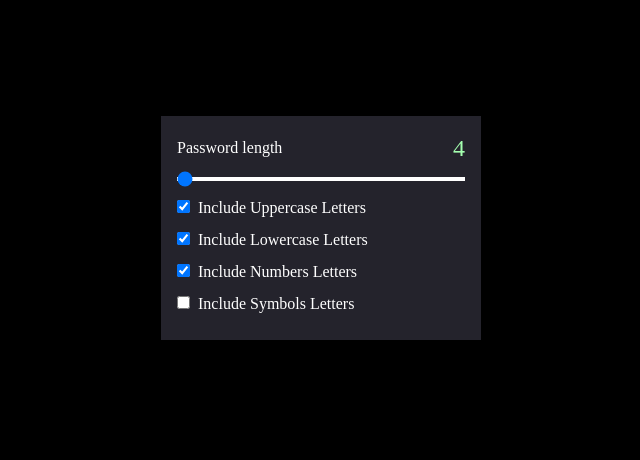
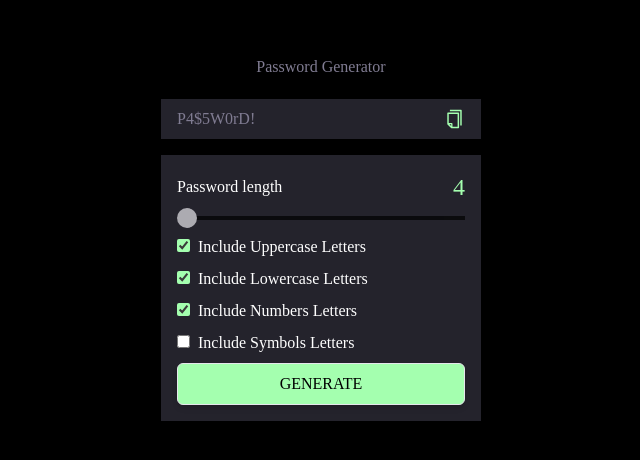
Before and after one commit to gustonstomy/AmaliTech-pre-screening-psswd-gen-app, a React (Vite) app: page / in a window 1280 px wide. Shown: the part 172-632 px from the top of the page, without its empty margins (319-959 px from the left). Built offline with nearby package versions, Linux system fonts and the light colour scheme.

Commit message:
Button Implementation Update

```diff
--- a/package.json
+++ b/package.json
@@ -11,7 +11,8 @@
   },
   "dependencies": {
     "react": "^18.3.1",
-    "react-dom": "^18.3.1"
+    "react-dom": "^18.3.1",
+    "react-icons": "^5.2.1"
   },
   "devDependencies": {
     "@types/react": "^18.3.3",
--- a/src/App.tsx
+++ b/src/App.tsx
@@ -4,17 +4,32 @@ import IncludeUppercase from "./components/IncludeUppercase";
 import IncludeLowercase from "./components/IncludeLowercase";
 import IncludeNumbers from "./components/IncludeNumbers";
 import IncludeSymbols from "./components/IncludeSymbols";
+import { generatePassword } from "./utils/generatePassword";
+import PasswordDisplay from "./components/PasswordDisplay";
+
 
 function App() {
-  const [password, setPassword] = useState<String | null>(null);
+  const [password, setPassword] = useState<string | null>(null);
   const [passwordLength, setPasswordLength] = useState<number>(4);
   const [includeUppercase, setIncludeUppercase] = useState<boolean>(true);
   const [includeLowercase, setIncludeLowercase] = useState<boolean>(true);
   const [includeNumbers, setIncludeNumbers] = useState<boolean>(true);
   const [includeSymbols, setIncludeSymbols] = useState<boolean>(false);
+  function handleGeneratePassword (){
+    const newPassword = generatePassword ({
+      length: passwordLength,
+      includeUppercase,
+      includeLowercase,
+      includeNumbers,
+      includeSymbols,
+    });
+    setPassword(newPassword)
+  }
 
   return (
-    <div className="font-JetBrains flex justify-center items-center min-h-screen bg-black text-white">
+    <div className="font-JetBrains flex flex-col justify-center items-center min-h-screen bg-black text-white">
+      <h1 className="text-Darkgrey-color py-5 fs-l">Password Generator</h1>
+      <PasswordDisplay password={password}/>
       <div className="w-[20rem] bg-Greycolor p-4">
         <PasswordLength
           passwordLength={passwordLength}
@@ -36,6 +51,12 @@ function App() {
           includeSymbols={includeSymbols}
           setIncludeSymbols={setIncludeSymbols}
         />
+        <button onClick={handleGeneratePassword}
+        className="px-4 py-2 bg-GreenColor rounded-md
+        shadow-md w-full border text-black border-solid
+        hover:border-GreenColor
+        hover:text-GreenColor hover:bg-Greycolor transition-all duration-300 uppercase">
+        Generate</button>
       </div>
     </div>
   );
--- /dev/null
+++ b/src/components/PasswordDisplay.tsx
@@ -0,0 +1,37 @@
+import { useState } from 'react';
+import { AiOutlineCopy } from "react-icons/ai";
+
+type PasswordDisplayProps = {
+  password: string | null;
+};
+
+export default function PasswordDisplay({ password }: PasswordDisplayProps) {
+  const [isCopied, setIsCopied] = useState(false);
+
+  const handleCopy = () => {
+    if (password) {
+      navigator.clipboard.writeText(password).then(() => {
+        setIsCopied(true);
+        setTimeout(() => {
+          setIsCopied(false);
+        }, 2000);
+      });
+    }
+  };
+
+  return (
+    <div className="bg-Greycolor text-white px-4 py-2 break-all flex justify-between items-center w-[20rem] mb-4">
+      <div className={password ? "text-white" : "text-Darkgrey-color"}>
+        {password || "P4$5W0rD!"}
+      </div>
+      <button
+        className="copy-btn button flex items-center ml-2"
+        datatype="copy"
+        onClick={handleCopy}
+      >
+        <AiOutlineCopy className="icon w-[21px] h-[24px] text-GreenColor hover:white-color" />
+        {isCopied && <span className="ml-2 text-sm text-green-500">Copied</span>}
+      </button>
+    </div>
+  );
+}
--- a/src/components/PasswordLength.tsx
+++ b/src/components/PasswordLength.tsx
@@ -26,6 +26,9 @@ export default function PasswordLength({
         value={passwordLength}
         className="w-full appearance-none h-1"
         onChange={handlePasswordLengthChange}
+        style={{
+          background: `linear-gradient(to right, #A4FFAF ${(passwordLength - 4) * (100 / 16)}%, black ${(passwordLength - 4) * (100 / 16)}%)`
+        }}
       />
     </div>
   );
--- a/src/index.css
+++ b/src/index.css
@@ -3,3 +3,52 @@
 @tailwind base;
 @tailwind components;
 @tailwind utilities;
+
+@layer base {
+    input[type="checkbox"]{
+        @apply accent-GreenColor;
+    }
+}
+
+input[type="range"] {
+    background: black;
+    outline: none;
+    opacity: 0.7;
+    transition: opacity 0.2s;
+}
+
+input[type="range"]::-webkit-slider-thumb {
+    -webkit-appearance: none;
+    appearance: none;
+    width: 20px;
+    height: 20px;
+    background: #E6E5EA;
+    border-radius: 50%;
+    cursor: pointer;
+
+}
+
+input[type="range"]::-webkit-slider-thumb:hover {
+    border: 1px solid #A4FFAF;
+    background: #18171F;
+}
+
+.copy-btn {
+  background: transparent;
+  border: none;
+  cursor: pointer;
+  display: flex;
+  align-items: center;
+}
+
+.copy-btn .icon {
+  transition: color 0.3s;
+}
+
+.copy-btn .icon:hover {
+  color: grey;
+}
+
+.text-green-500 {
+  color: #22c55e;
+}
--- a/src/utils/passwordUtils.ts
+++ b/src/utils/generatePassword.ts
@@ -1,10 +1,10 @@
 type GeneratePasswordOptions = {
   length: number;
   includeUppercase: boolean;
-  includeLowerercase: boolean;
+  includeLowercase: boolean;
   includeNumbers: boolean;
   includeSymbols: boolean;
-};
+}
 const LOWERCASE_LETTERS = "abcdefghijklmnopqrstuvwxyz";
 const UPPERCASE_LETTERS = "ABCDEFGHIJKLMNOPQRSTUVWXYZ";
 const NUMBERS = "0123456789";
@@ -13,12 +13,12 @@ const SYMBOLS = "!@#$%^&*()_-+={}[]|;:<>,.?/~`";
 function generatePassword({
   length,
   includeUppercase,
-  includeLowerercase,
+  includeLowercase,
   includeNumbers,
   includeSymbols,
 }: GeneratePasswordOptions) {
   let chars = "";
-  if (includeLowerercase) chars += LOWERCASE_LETTERS;
+  if (includeLowercase) chars += LOWERCASE_LETTERS;
   if (includeUppercase) chars += UPPERCASE_LETTERS;
   if (includeNumbers) chars += NUMBERS;
   if (includeSymbols) chars += SYMBOLS;
@@ -30,4 +30,4 @@ function generatePassword({
   return password;
 }
 
-export default { generatePassword };
+export  { generatePassword } ;
--- a/tailwind.config.js
+++ b/tailwind.config.js
@@ -16,7 +16,7 @@ export default {
         "yellow-color":" rgb(248, 205, 101)",
         "green-color":" rgb(164, 255, 175)",
         "white-color":" rgb(230, 229, 234)",
-        "Darggrey-color":" rgb(128, 124, 146)",
+        "Darkgrey-color":" rgb(128, 124, 146)",
         "black-color":" rgb(24, 23, 31)",
         "Greycolor": "rgb(36, 35, 44)"
 
```
Also changed, not shown: 1 other file (tests, documents, lock files or other folders).
